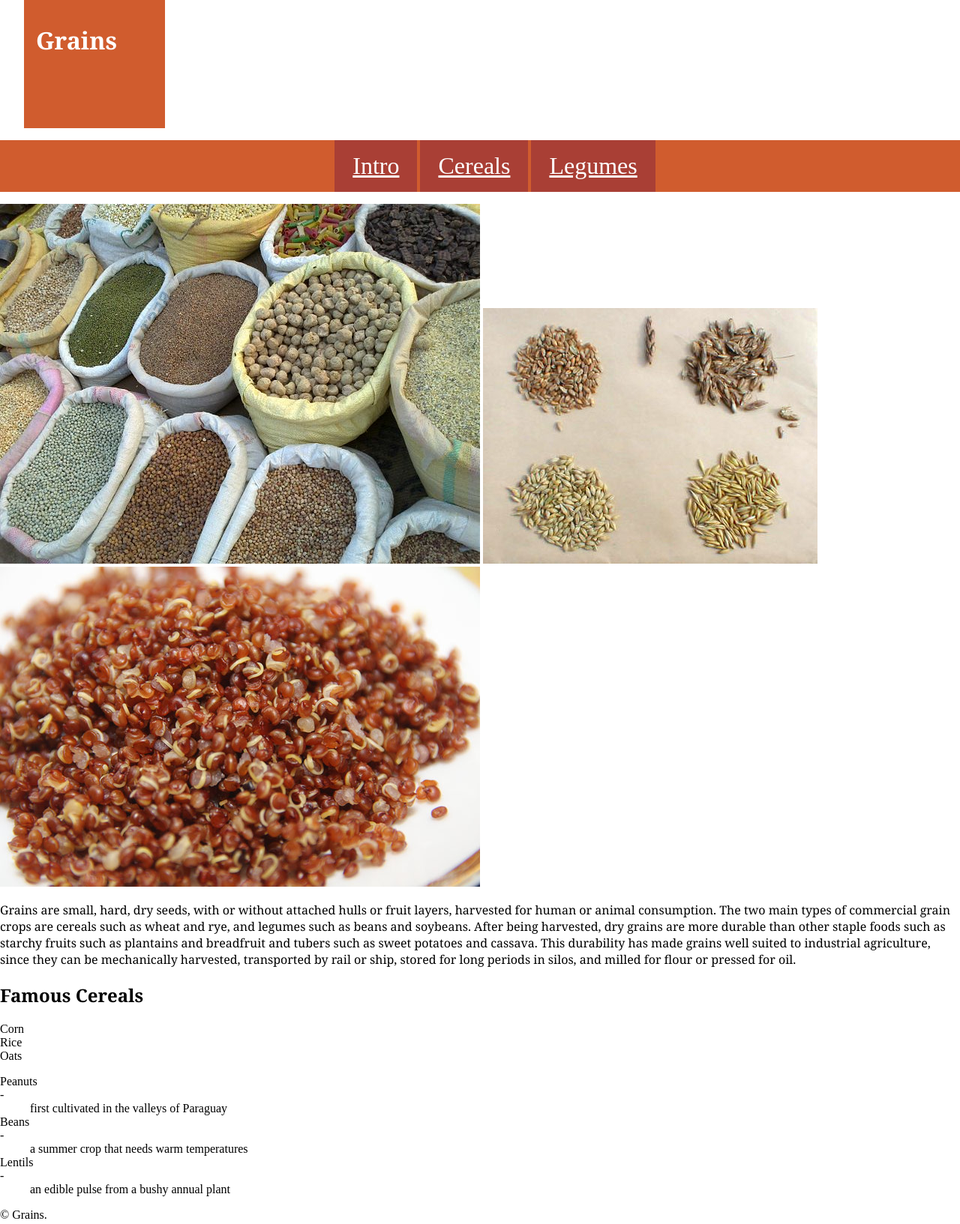
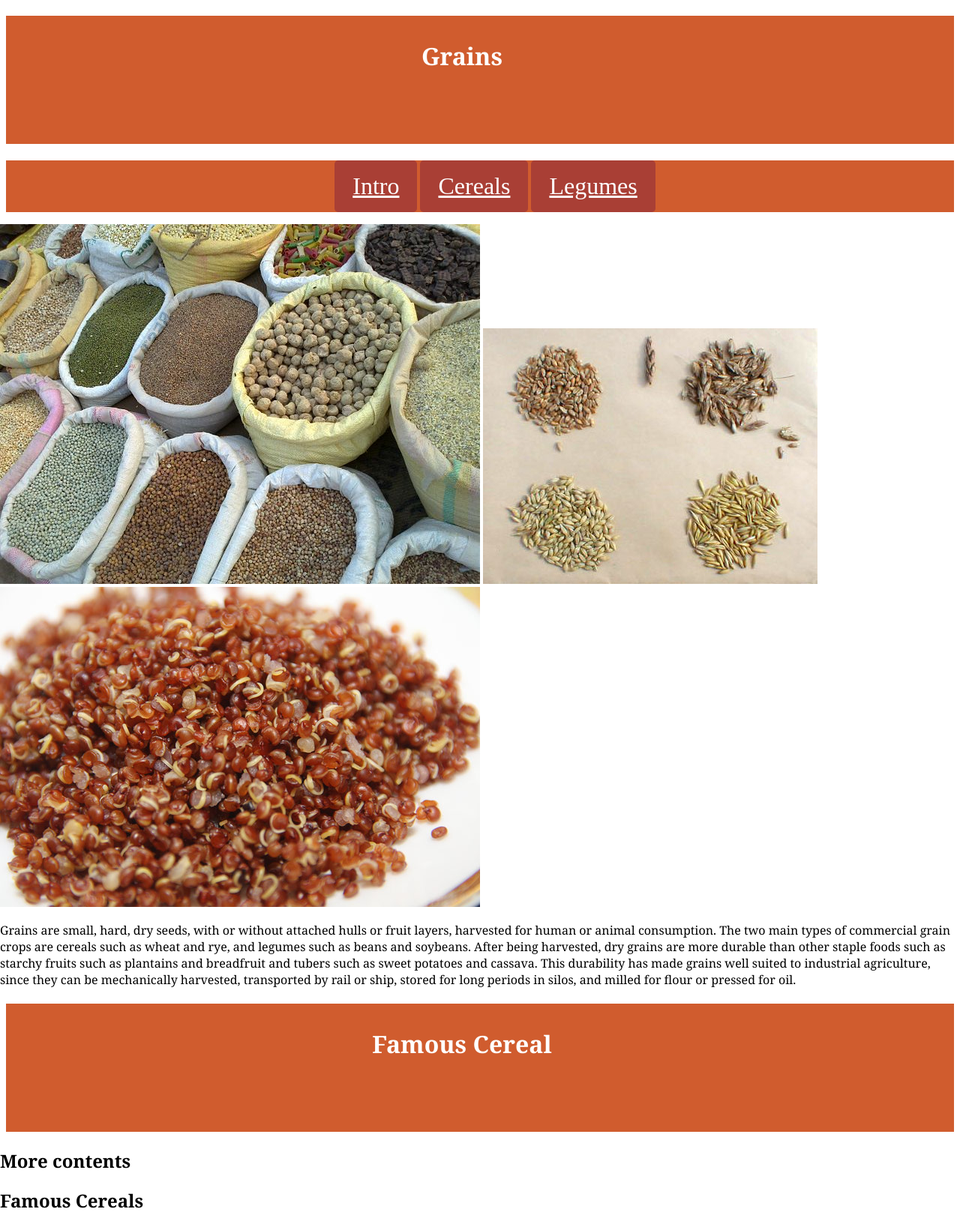
Before and after one commit to IFVG45/dsn1674-assignment-5, a plain HTML site: page index.html in a window 1280 px wide. Shown: the top 1633 px of the page at 75% size. Drawn offline with Linux system fonts and the light colour scheme.

Commit message:
Added html,css,images

```diff
--- a/css/main.css
+++ b/css/main.css
@@ -14,13 +14,15 @@ html{
     /*start at top and go clockwise; top,right,bottom,left*/
     padding: 1em 2em 3em 0.5em;
 
-    margin: 0 1em; /* top/bottom  left/right*/
+    margin:; /* top/bottom  left/right*/
 
     border:5px  #a93f35;
 
     border-radius:10 px;
 
-    display: inline-block;
+    display: block;
+
+    text-align: center;
 
     font-size:2.0rem;
 
@@ -58,6 +60,7 @@ html{
       color: white;
       text-decoration: underline;
       font-size:2.0rem;
+      border-radius: 5px;
 
     }
 
@@ -97,7 +100,7 @@ html{
 
 
 
-  footer {
+  footer{
     text-align: center;
     font-size: 1.5rem;
     padding: 1.5em;
@@ -115,7 +118,7 @@ html{
 }
 
  .p2{
-   clear: both;
+   clear:left;
  }
 
  .inset-left-2{
--- a/index.html
+++ b/index.html
@@ -7,9 +7,9 @@
 </head>
 <body>
 
-
+  <div>
+      <main>
         <h1>Grains</h1>
-
         <nav>
           <ol>
 
@@ -18,17 +18,27 @@
               <li><a href="#Legumes">Legumes</a></li>
           </ol>
         </nav>
+      </main>
+      <aside>
+      </aside>
+  </div>
 
-<img class="inset-left" src="images/grains.jpg"  alt=“”>
+<img class="inset-left"   src="images/grains.jpg"   alt=“”>
 <img class="inset-left-2" src="images/cereals.jpg"  alt=“”>
-<img class="inset-left-3" src="images/quinoa.jpg"  alt=“”>
+<img class="inset-left-3" src="images/quinoa.jpg"   alt=“”>
 
   <p>Grains are small, hard, dry seeds, with or without attached hulls or fruit layers, harvested for human or animal consumption. The two main types of commercial grain crops are cereals such as wheat and rye, and legumes such as beans and soybeans.
 After being harvested, dry grains are more durable than other staple foods such as starchy fruits such as plantains and breadfruit and tubers such as sweet potatoes and cassava. This durability has made grains well suited to industrial agriculture, since they can be mechanically harvested, transported by rail or ship,
  stored for long periods in silos, and milled for flour or pressed for oil.</p>
 
-
-
+ <div>
+     <main>
+       <h1>Famous Cereal</h1>
+     </main>
+     <aside>
+       <h2>More contents</h2>
+     </aside>
+ </div>
    <h2>Famous Cereals</h2>
 
       <dl>
```
Lines whose indentation alone changed are shown as unchanged.
